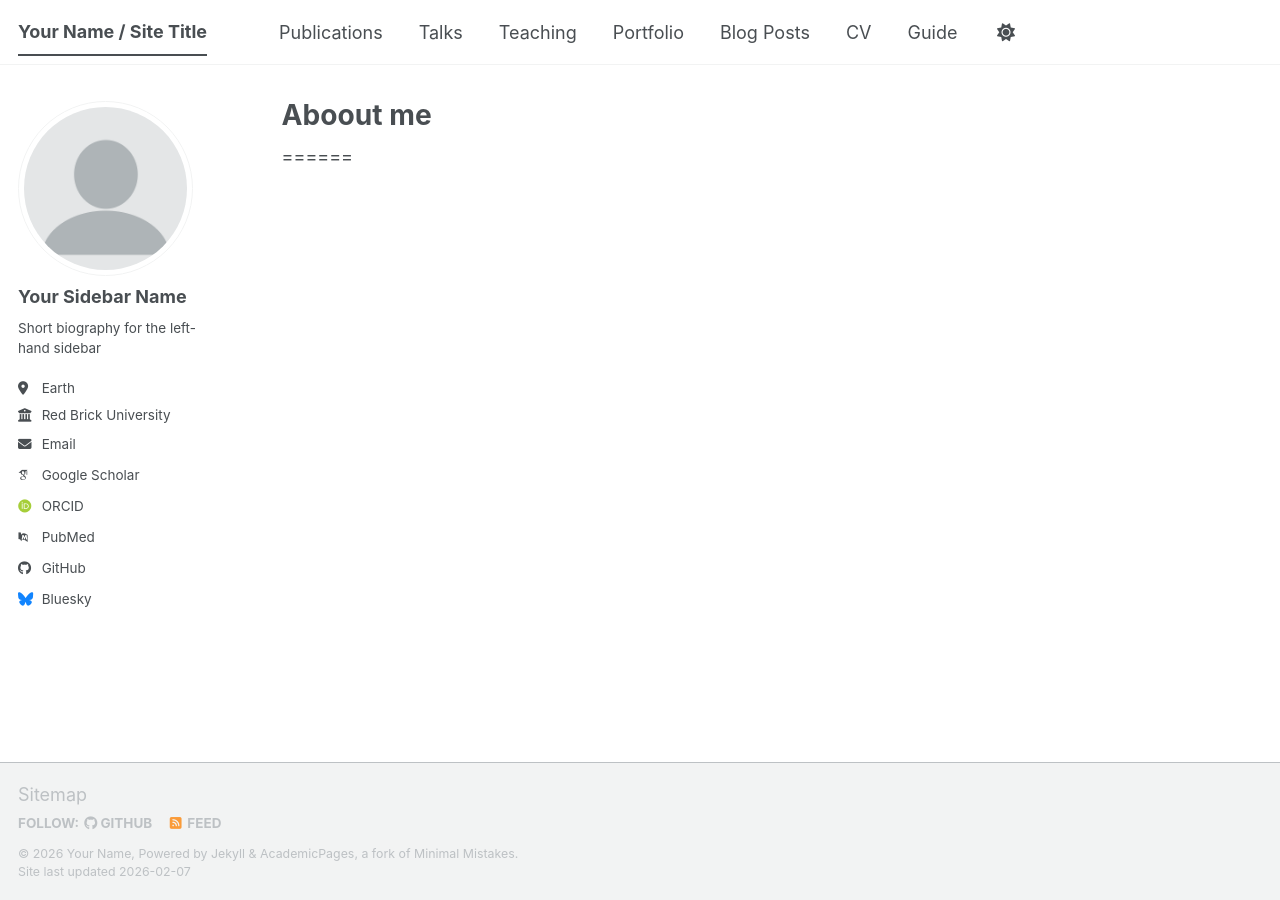
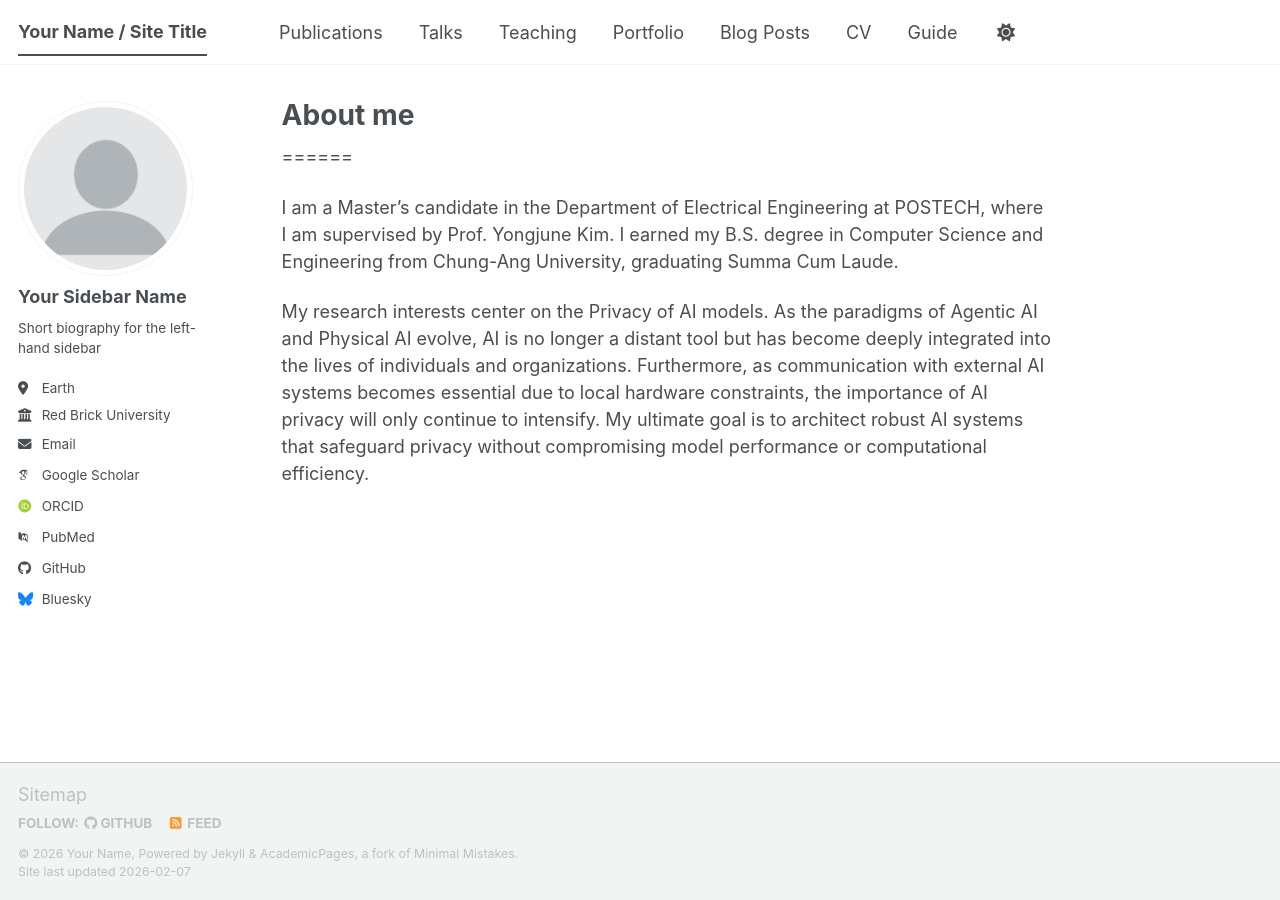
Before and after one commit to byeongseomin51/byeongseomin51.github.io, a Jekyll site: the page built from _pages/about.md, in a window 1280 px wide. Built offline with Jekyll 4.4.1, drawn with Linux system fonts in a browser that asks for light colours; some web fonts are replaced; a script bundle is joined from its source files by our own code; library files that are not in the unit come from our copies.

Commit message:
modify about

```diff
--- a/_pages/about.md
+++ b/_pages/about.md
@@ -1,6 +1,6 @@
 ---
 permalink: /
-title: "Aboout me"
+title: "About me"
 author_profile: true
 redirect_from:
   - /about/
@@ -8,6 +8,15 @@ redirect_from:
 ---
 
 ======
+
+I am a Master's candidate in the Department of Electrical Engineering at POSTECH, where I am supervised by Prof. Yongjune Kim.
+I earned my B.S. degree in Computer Science and Engineering from Chung-Ang University, graduating Summa Cum Laude.
+
+My research interests center on the Privacy of AI models.
+As the paradigms of Agentic AI and Physical AI evolve, AI is no longer a distant tool but has become deeply integrated into the lives of individuals and organizations.
+Furthermore, as communication with external AI systems becomes essential due to local hardware constraints, the importance of AI privacy will only continue to intensify.
+My ultimate goal is to architect robust AI systems that safeguard privacy without compromising model performance or computational efficiency.
+
 
 <!-- This is the front page of a website that is powered by the [Academic Pages template](https://github.com/academicpages/academicpages.github.io) and hosted on GitHub pages. [GitHub pages](https://pages.github.com) is a free service in which websites are built and hosted from code and data stored in a GitHub repository, automatically updating when a new commit is made to the repository. This template was forked from the [Minimal Mistakes Jekyll Theme](https://mmistakes.github.io/minimal-mistakes/) created by Michael Rose, and then extended to support the kinds of content that academics have: publications, talks, teaching, a portfolio, blog posts, and a dynamically-generated CV. Incidentally, these same features make it a great template for anyone that needs to show off a professional template!
 
```
